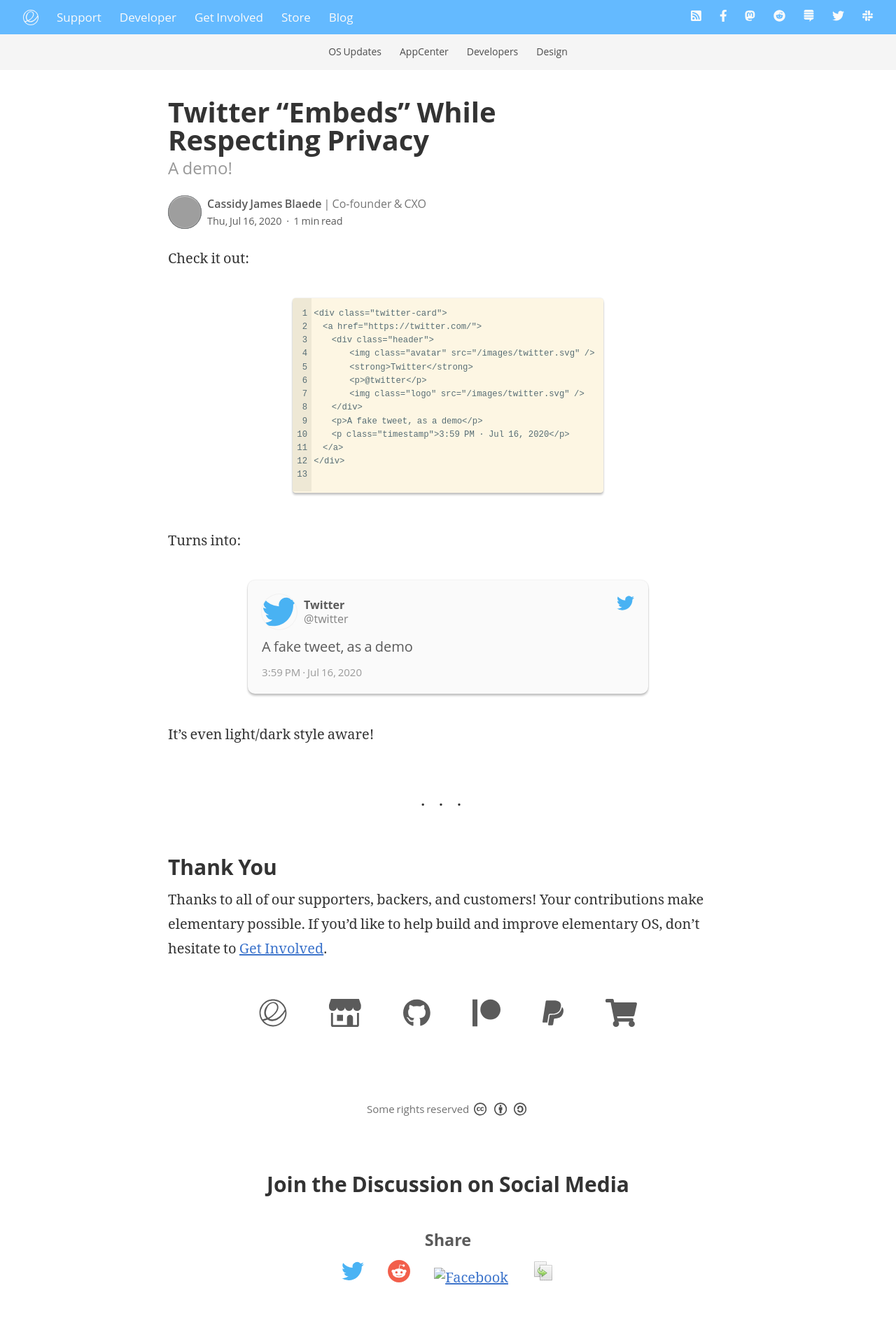
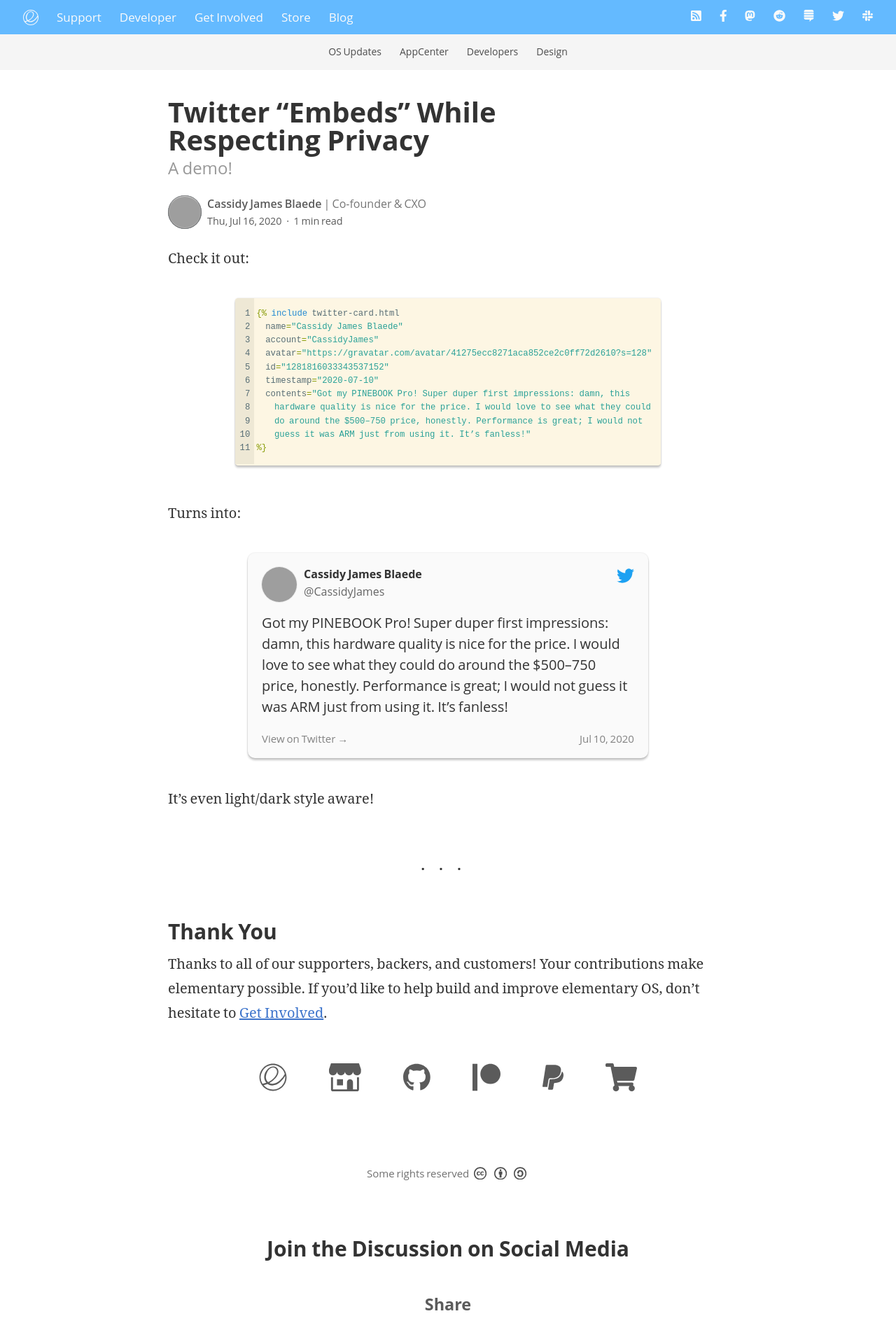
Before and after one commit to elementary/blog-template, a Jekyll site: the page built from _posts/2020-07-16-twitter-embeds.md, in a window 1280 px wide. Shown: the top 1890 px of the page at 70% size. Built offline with Jekyll 4.4.1, drawn with Linux system fonts in a browser that asks for light colours; our own code applies the rules of GitHub Pages for plain Markdown files; grey boxes are pictures that could not be loaded.

Commit message:
Refine Twitter cards (#27)
* Refine Twitter cards

* Fix example

* Better contrast in dark style

* Proper timestamp

````diff
--- a/_includes/twitter-card.html
+++ b/_includes/twitter-card.html
@@ -1,12 +1,24 @@
+{% assign profile = include.account | prepend: "https://twitter.com/" %}
+{% assign permalink = include.id | prepend: "/status/" | prepend: profile %}
+
 <div class="twitter-card">
-  <a href="{{ include.href }}">
-    <div class="header">
-        <img class="avatar" src="{{ include.avatar }}" />
-        <strong>{{ include.name }}</strong>
-        <p>{{ include.account }}</p>
-        <img class="logo" src="/images/twitter.svg" />
-    </div>
-    <p>{{ include.contents }}</p>
-    <p class="timestamp">{{ include.timestamp }}</p>
-  </a>
+  <header>
+    <a class="account" href="{{ profile }}">
+      <img class="avatar" src="{{ include.avatar }}" />
+      <strong>{{ include.name }}</strong>
+      <p>@{{ include.account }}</p>
+    </a>
+    <a href="{{ permalink }}">
+      <img class="logo" src="/images/twitter.svg" />
+    </a>
+  </header>
+
+  <p>{{ include.contents }}</p>
+
+  <footer>
+    <a href="{{ permalink }}">
+      <span>View on Twitter →</span>
+      <time datetime="{{ include.timestamp | date:"%Y-%m-%d" }}">{{ include.timestamp | date: "%b %e, %Y" }}</time>
+    </a>
+  </footer>
 </div>
--- a/_posts/2020-07-16-twitter-embeds.md
+++ b/_posts/2020-07-16-twitter-embeds.md
@@ -6,25 +6,31 @@
 Check it out:
 
 ```liquid
-{% include twitter-card.html
-  name="Twitter"
-  account="@twitter"
-  avatar="/images/twitter.svg"
-  href="https://twitter.com/"
-  timestamp="3:59 PM · Jul 16, 2020"
-  contents="A fake tweet, as a demo"
-%}
+{% raw %}{% include twitter-card.html
+  name="Cassidy James Blaede"
+  account="CassidyJames"
+  avatar="https://gravatar.com/avatar/41275ecc8271aca852ce2c0ff72d2610?s=128"
+  id="1281816033343537152"
+  timestamp="2020-07-10"
+  contents="Got my PINEBOOK Pro! Super duper first impressions: damn, this
+    hardware quality is nice for the price. I would love to see what they could
+    do around the $500–750 price, honestly. Performance is great; I would not
+    guess it was ARM just from using it. It’s fanless!"
+%}{% endraw %}
 ```
 
 Turns into:
 
 {% include twitter-card.html
-  name="Twitter"
-  account="@twitter"
-  avatar="/images/twitter.svg"
-  href="https://twitter.com/"
-  timestamp="3:59 PM · Jul 16, 2020"
-  contents="A fake tweet, as a demo"
+  name="Cassidy James Blaede"
+  account="CassidyJames"
+  avatar="https://gravatar.com/avatar/41275ecc8271aca852ce2c0ff72d2610?s=128"
+  id="1281816033343537152"
+  timestamp="2020-07-10"
+  contents="Got my PINEBOOK Pro! Super duper first impressions: damn, this
+    hardware quality is nice for the price. I would love to see what they could
+    do around the $500–750 price, honestly. Performance is great; I would not
+    guess it was ARM just from using it. It’s fanless!"
 %}
 
 It's even light/dark style aware!
--- a/_sass/_twitter-cards.scss
+++ b/_sass/_twitter-cards.scss
@@ -11,7 +11,12 @@
 
   a {
     color: inherit;
+    opacity: 1;
     text-decoration: none;
+
+    &:hover {
+      text-decoration: underline;
+    }
   }
 
   p {
@@ -19,26 +24,21 @@
     margin-bottom: 0.5em;
   }
 
-  .header {
+  header {
+    display: flex;
+    justify-content: space-between;
+    margin-bottom: 0.75em;
+
+    .account {
       display: grid;
-    grid-template-columns: max-content;
-    margin-bottom: 0.25em;
 
-    img.avatar {
+      .avatar {
         border-radius: 50%;
         box-shadow: 0 0 0 1px rgba(0, 0, 0, 0.05);
+        display: block;
         grid-row-end: span 2;
         height: 2.5em;
         margin-right: 0.5em;
-    }
-
-    img.logo {
-      grid-column-start: 3;
-      grid-row-end: span 2;
-      grid-row-start: 1;
-      height: 1.25em;
-      justify-self: end;
-      margin: 0;
       }
 
       p,
@@ -49,23 +49,31 @@
         margin: 0;
       }
 
-    strong {
-      align-self: end;
-    }
-
       p {
-      align-self: start;
         opacity: 0.75;
       }
     }
 
-  .timestamp {
+    .logo {
+      height: 1.25em;
+      margin: 0;
+      text-align: right;
+    }
+  }
+
+  footer {
     font-size: 0.75em;
-    margin: 0;
+    line-height: 1;
+    margin-top: 1.5em;
+
+    a {
+      display: flex;
+      justify-content: space-between;
       opacity: 0.6;
+    }
   }
 
   @media (prefers-color-scheme: dark) {
-    background-color: var(--silver-900);
+    background-color: var(--black-500);
   }
 }
````
Lines whose indentation alone changed are shown as unchanged.
